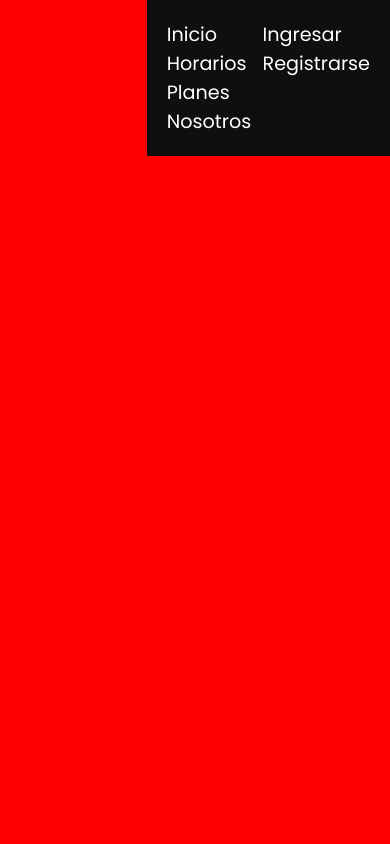
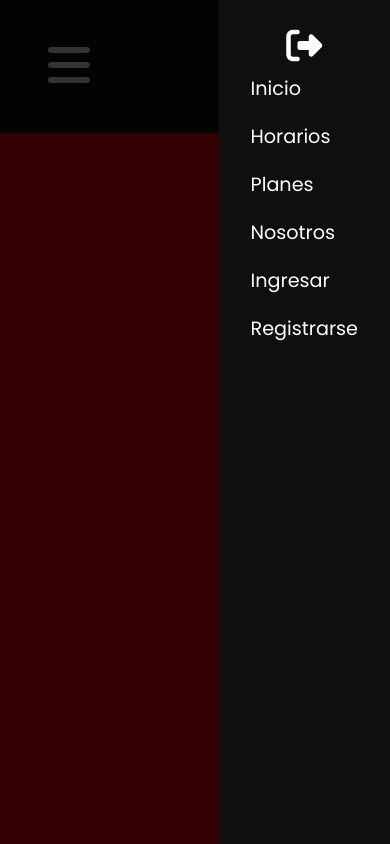
Before and after one commit to Proyecto3Fidat/ProyectoEgreso, a PHP site: page /Public/inicio.html in a window 390 px wide. Run offline with PHP 8.4, Linux system fonts and the light colour scheme; some libraries are stand-ins or nearby versions.

Commit message:
Responsive #3
Detalles como la funcion de despliegue y ultimos

```diff
--- a/Public/css/responsive.css
+++ b/Public/css/responsive.css
@@ -1,17 +1,47 @@
 @media screen and (max-width:768px){
 
-    nav{
+    .cerrarmenu {
+        display: block;
+        background-color: #100e0f;
+        border: 0;
+        font-size: 1.5rem;
+        cursor: pointer;
+    }
+
+    .abrirmenu {
+        display: block;
+        background-color: #100e0f;
+        font-size: 2rem;
+        cursor: pointer;
+        border: 0;
+        text-decoration: none;
+    }
+
+    nav {
+        display: flex;
         position: absolute;
         top: 0;
         right: 0;
+        bottom: 0;
+        flex-direction: column;
+        padding: 2rem;
+        font-size: 2rem;
+        box-shadow: 0 0 0 100vmax rgba(0, 0, 0, 0.8);
     }
+
+    nav.visible {
+        opacity: 1;
+        visibility: visible;
+    }
+
+    .navhead {
+        padding:3rem;
+    }
+
 
     .listmenu1, .listmenu2{
         flex-direction: column;
     }
-
-
-
 
 
 
--- a/Public/inicio.html
+++ b/Public/inicio.html
@@ -13,8 +13,10 @@
 
 <body>
     <header>
+        <section class="navhead">
             <button class="abrirmenu" id="abrir"><i class="fa-solid fa-bars fa-xl" style="color: #ffffff;"></i></button>
-        <nav class="navbar">
+        </section>
+        <nav class="navbar" id="nav">
             <button class="cerrarmenu" id="cerrar"><i class="fa-solid fa-right-from-bracket fa-xl" style="color: #ffffff;"></i></button>
                 <div class="menu1">
                     <ul class="listmenu1">
--- a/Public/js/script.js
+++ b/Public/js/script.js
@@ -65,3 +65,21 @@ document.getElementById('abrir').addEventListener('click', function() {
 document.getElementById('cerrar').addEventListener('click', function() {
     document.querySelector('.navbar').classList.remove('show');
 });
+
+
+
+
+
+
+
+const nav = document.querySelector("#nav");
+const abrir = document.querySelector("#abrir");
+const cerrar = document.querySelector("#cerrar");
+
+abrir.addEventListener("click", () => {
+    nav.classList.add("visible");
+})
+
+cerrar.addEventListener("click", () => {
+    nav.classList.remove("visible");
+})
```
Also changed, not shown: Public/css/style.css (+6 -1 lines).
